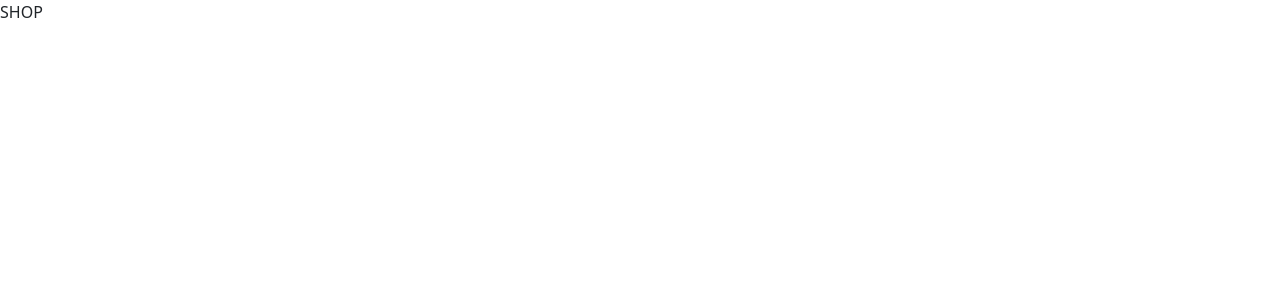
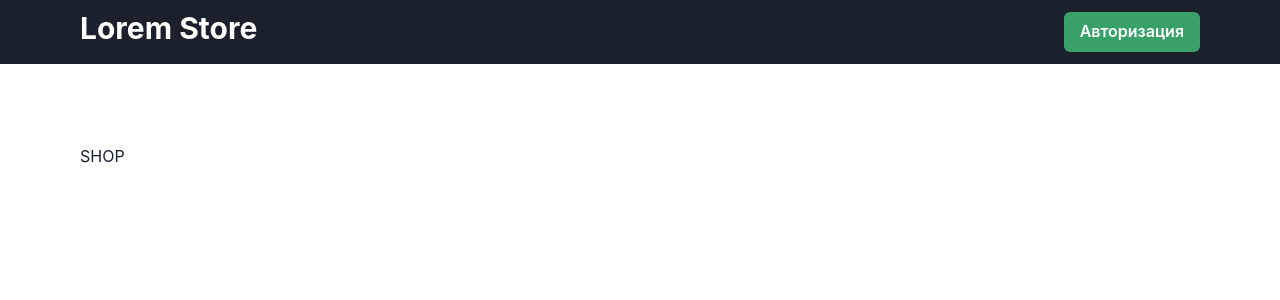
Before and after one commit to vberezhnev/lorem-store, a React (Create React App) app in the folder client/: page / in a window 1280 px wide. Shown: the top 300 px of the page. Built offline with nearby package versions, Linux system fonts and the light colour scheme.

Commit message:
Story #10. ChakraUI was added.

```diff
--- a/client/package.json
+++ b/client/package.json
@@ -3,15 +3,17 @@
   "version": "0.1.0",
   "private": true,
   "dependencies": {
+    "@chakra-ui/react": "^2.2.1",
+    "@emotion/react": "^11.9.3",
+    "@emotion/styled": "^11.9.3",
     "@testing-library/jest-dom": "^5.14.1",
     "@testing-library/react": "^12.0.0",
     "@testing-library/user-event": "^13.2.1",
     "axios": "^0.27.2",
-    "bootstrap": "^5.1.3",
+    "framer-motion": "^6.3.11",
     "mobx": "^6.6.0",
     "mobx-react-lite": "^3.4.0",
     "react": "^18.0.0",
-    "react-bootstrap": "^2.4.0",
     "react-dom": "^18.0.0",
     "react-router": "^6.3.0",
     "react-scripts": "5.0.0",
--- a/client/src/App.js
+++ b/client/src/App.js
@@ -1,14 +1,22 @@
-import * as React from "react";
-import * as ReactDOM from "react-dom";
-import { BrowserRouter } from "react-router-dom";
+import { ChakraProvider, Box } from '@chakra-ui/react';
 
-import AppRouter from "./components/AppRouter";
+import * as React from 'react';
+import * as ReactDOM from 'react-dom';
+import { BrowserRouter } from 'react-router-dom';
+
+import AppRouter from './components/AppRouter';
+import NavBar from './components/NavBar';
 
 function App() {
   return (
-    <BrowserRouter>
-      <AppRouter />
-    </BrowserRouter>
+    <ChakraProvider>
+      <BrowserRouter>
+        <NavBar />
+        <Box p={20}>
+          <AppRouter /> {/* <-- Main content */}
+        </Box>
+      </BrowserRouter>
+    </ChakraProvider>
   );
 }
 
--- a/client/src/components/AppRouter.js
+++ b/client/src/components/AppRouter.js
@@ -8,7 +8,6 @@ import { Context } from '../index';
 export default function AppRouter() {
   const {user} = useContext(Context)
 
-  console.log(user)
   return (
     <Routes>
       {user &&
--- a/client/src/components/NavBar.js
+++ b/client/src/components/NavBar.js
@@ -0,0 +1,52 @@
+import { observer } from 'mobx-react-lite';
+import React, { useContext } from 'react';
+
+import { Context } from '../index';
+import { SHOP_ROUTE } from '../utils/consts';
+
+import {
+  Box,
+  Flex,
+  HStack,
+  Link,
+  Button,
+  Menu,
+  useColorModeValue,
+  Heading
+} from '@chakra-ui/react';
+
+const NavBar = observer(() => {
+  const { user } = useContext(Context);
+
+  return (
+    <>
+      <Box bg={'gray.800'} px={20}>
+        <Flex h={16} alignItems={'center'} justifyContent={'space-between'} color='white'>
+          <HStack spacing={8} alignItems={'center'}>
+            <Heading colorScheme={'twitter'} as='h3' size='lg' href={SHOP_ROUTE}>Lorem Store</Heading>
+          </HStack>
+          <Flex alignItems={'center'}>
+            {user.isAuth ? (
+              <Menu>
+                <Button colorScheme="green" mr={2}>
+                  Админ-панель
+                </Button>
+                <Button colorScheme="green" onClick={() => user.setIsAuth(false)}>
+                  Выйти
+                </Button>
+              </Menu>
+            ) : (
+              <Menu>
+                <Button colorScheme="green" onClick={() => user.setIsAuth(true)}>
+                  Авторизация
+                </Button>
+              </Menu>
+            )}
+          </Flex>
+        </Flex>
+      </Box>
+    </>
+  );
+});
+
+export default NavBar;
```
Also changed, not shown: 2 other files (tests, documents, lock files or other folders).
